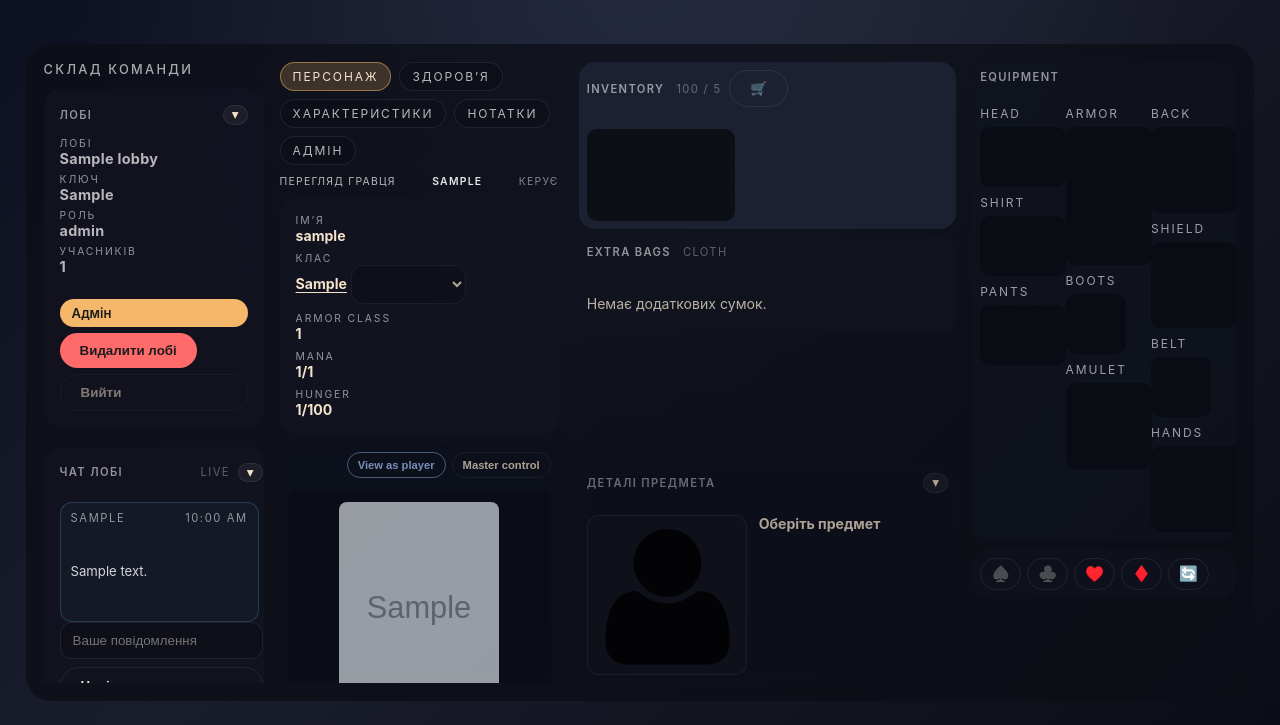
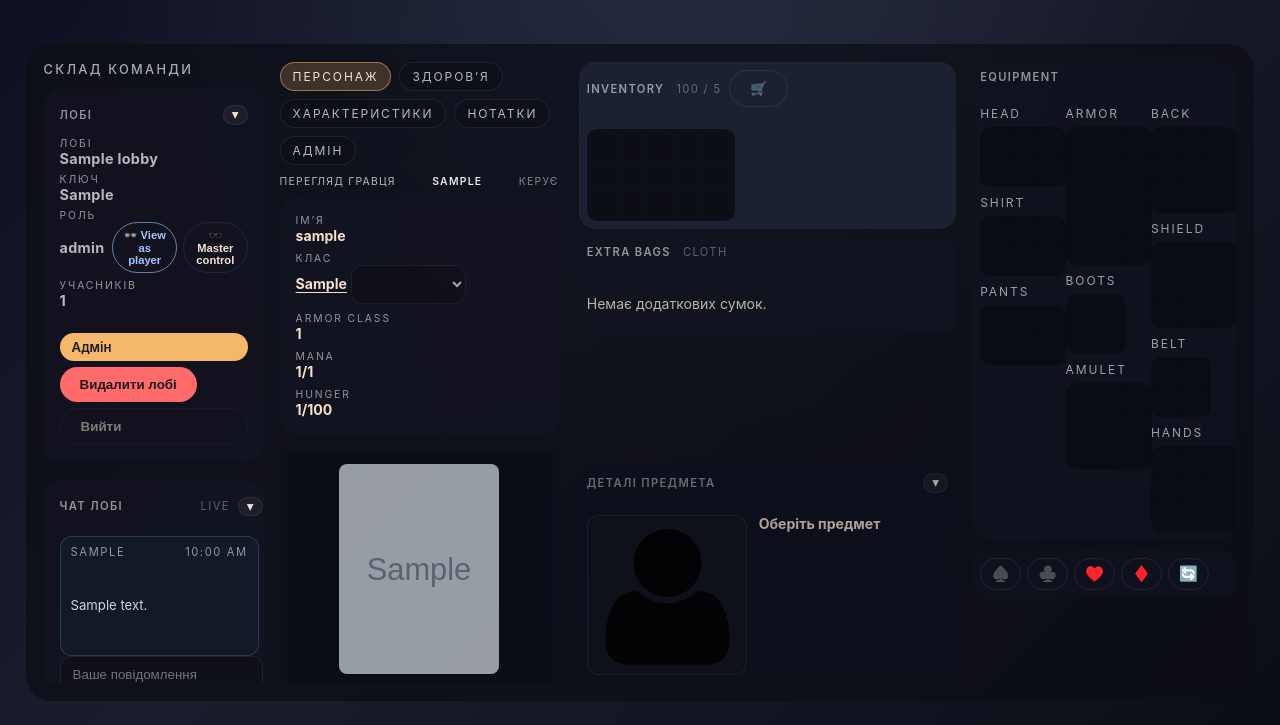
Before and after one commit to filonovnikita952-lang/testGAME, a Flask app: page /Lobby in a window 1280 px wide. Shown: the part 75-800 px from the top of the page. Run offline with Flask 3, Linux system fonts and the light colour scheme; the visitor is signed in with stand-in values (Sample User, id 1); tables that the repository leaves empty hold one stand-in row (values such as "Sample post"); grey boxes marked "Sample" are stand-in pictures; parts of the project's set-up code (start-up, migrations or seed data) failed here and were passed over.

Commit message:
Move master mode toggle to role row

```diff
--- a/static/style.css
+++ b/static/style.css
@@ -1329,10 +1329,25 @@ textarea {
     font-size: 0.8rem;
 }
 
+.lobby-info__role {
+    display: flex;
+    align-items: center;
+    justify-content: space-between;
+    gap: 8px;
+}
+
+.lobby-info__role .panel-toggle {
+    margin-left: auto;
+}
+
 .lobby-info__meta strong {
     display: block;
     font-size: 0.9rem;
     letter-spacing: 0.02em;
+}
+
+.lobby-info__role strong {
+    display: inline-flex;
 }
 
 .lobby-info__label {
--- a/templates/Lobby.html
+++ b/templates/Lobby.html
@@ -76,7 +76,15 @@
                                             </div>
                                             <div>
                                                 <span class="lobby-info__label">Роль</span>
-                                                <strong>{{ role_labels.get(membership.role, membership.role) }}</strong>
+                                                <div class="lobby-info__role">
+                                                    <strong>{{ role_labels.get(membership.role, membership.role) }}</strong>
+                                                    {% if is_master_user %}
+                                                        <div class="panel-toggle" data-master-toggle data-lobby-id="{{ membership.lobby.id }}">
+                                                            <button type="button" class="button ghost is-active" data-master-mode="view">👓 View as player</button>
+                                                            <button type="button" class="button ghost" data-master-mode="control">🕶️ Master control</button>
+                                                        </div>
+                                                    {% endif %}
+                                                </div>
                                             </div>
                                             <div>
                                                 <span class="lobby-info__label">Учасників</span>
@@ -257,12 +265,6 @@
                                                 </div>
                                             </div>
                                             <div class="inventory-panel panel-secondary lobby-panel dra-card">
-                                                {% if is_master_user %}
-                                                    <div class="panel-toggle" data-master-toggle>
-                                                        <button type="button" class="button ghost is-active" data-master-mode="view">View as player</button>
-                                                        <button type="button" class="button ghost" data-master-mode="control">Master control</button>
-                                                    </div>
-                                                {% endif %}
                                                 <div class="character-frame">
                                                     {% if user.userImage %}
                                                         <img src="{{ url_for('static', filename=static_path(user.userImage)) }}" alt="Персонаж" class="character-frame__image">
```
Also changed, not shown: static/inventory.js.
